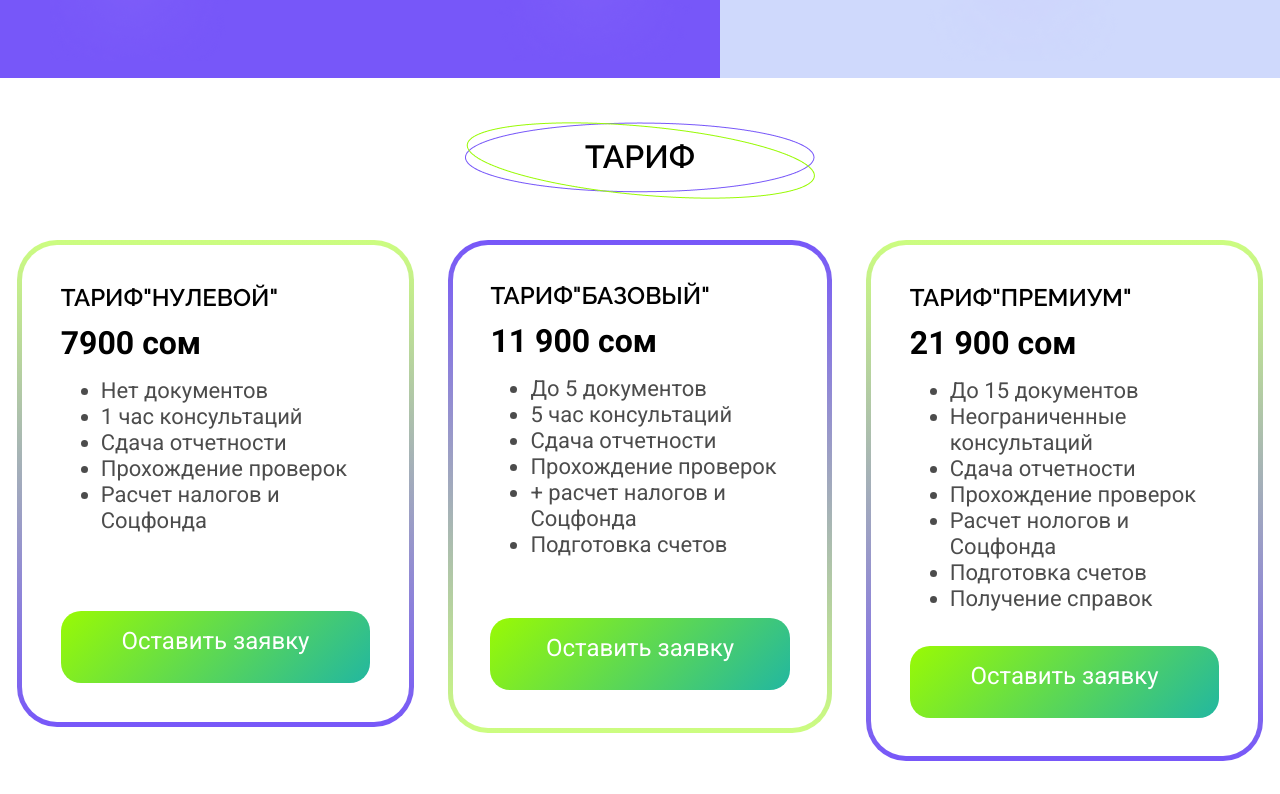
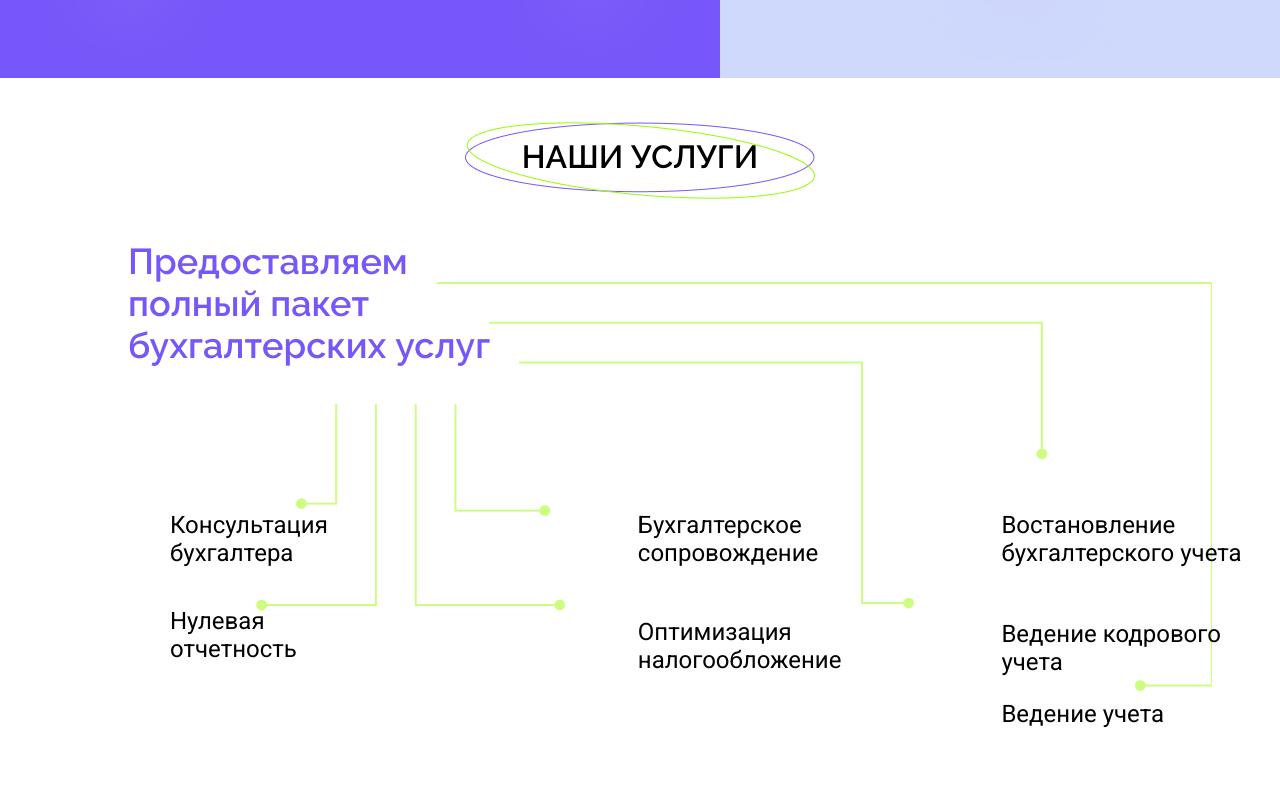
Before and after one commit to BUHi-kg/BUHi.kg, a React (Create React App) app: page / in a window 1280 px wide. Shown: the part 822-1616 px from the top of the page. Built offline with nearby package versions, Linux system fonts and the light colour scheme.

Commit message:
islam servese

```diff
--- a/src/App.js
+++ b/src/App.js
@@ -8,12 +8,14 @@ import HowItWorks from './components/HowItWorks/HowItWorks';
 import Questions from './components/Questions/Questions';
 import Tariffs from './components/Tariffs/Tariffs';
 import FormInput from './components/BlockFirst/FormFSC/FormInput/FormInput';
+import OurServices from './components/OurServices/OurServices';
 
 
 function App() {
   return (
     <div className="App">
           <Header/>
+          <OurServices/>
           <Tariffs/>
           <HowItWorks/>
           <Faq/>
--- a/src/components/BlockFirst/FormFSC/FormFSC.css
+++ b/src/components/BlockFirst/FormFSC/FormFSC.css
@@ -37,7 +37,7 @@ h5{
     color: #1E0196;
 }
 
-button{
+.buttonFSC{
     font-family: 'Roboto';
     font-style: normal;
     font-weight: 400;
--- a/src/components/BlockFirst/FormFSC/FormFSC.jsx
+++ b/src/components/BlockFirst/FormFSC/FormFSC.jsx
@@ -10,7 +10,7 @@ export default function FormFSC() {
         <h1>Оставьте заявку, чтобы получить ответ на свои вопросы</h1>
         <input type="text" name='name' placeholder='Имя'required/>
         <input type="tel" name="telephone" pattern="^[ 0-9]+$" placeholder='+996' required/>
-        <button type='submit'>Отправить</button>
+        <button className='buttonFSC' type='submit'>Отправить</button>
         <h5>Нажимая на кнопку «Отправить», я соглашаюсь с условиями обработки персональных данных</h5>
       </form>
     </div>
--- a/src/components/BlockFirst/FormFSC/FormInput/FormInput.css
+++ b/src/components/BlockFirst/FormFSC/FormInput/FormInput.css
@@ -6,6 +6,10 @@
     display: flex;
     justify-content: center;
     align-items: center;
+}
+
+.namebutton{
+    display: flex;
 }
 
 
@@ -17,3 +21,22 @@
     width: 400px;
 
 }
+
+.buttonform{
+    font-family: 'Roboto';
+    font-style: normal;
+    font-weight: 400;
+    font-size: 24px;
+    line-height: 28px;
+    color: #FFFFFF;
+
+    display: flex;
+    flex-direction: row;
+    justify-content: center;
+    align-items: center;
+    padding: 16px 32px;
+    gap: 10px;
+    background: linear-gradient(135deg, #99FA04 0%, #22B7A0 100%);
+    border: 1px solid  #99FA04;
+    border-radius: 20px;
+}
--- a/src/components/BlockFirst/FormFSC/FormInput/FormInput.jsx
+++ b/src/components/BlockFirst/FormFSC/FormInput/FormInput.jsx
@@ -4,10 +4,13 @@ export default function FormInput(){
     return(
         <div className="forminput">
             <form action="form" className='inputRequest'>
-                <h1>Вход</h1>
+                <div className='namebutton'>
+                    <button>Войти</button>
+                    <button>Регистрация</button>
+                </div>
                 <input type="text" placeholder="Электронная почта" required/>
                 <input type="text" name="" id="" placeholder="Пароль"/>
-                <button>ВХОД</button>
+                <button className='buttonform'>ВОЙТИ</button>
             </form>
         </div>
     )
--- /dev/null
+++ b/src/components/OurServices/OurServices.css
@@ -0,0 +1,73 @@
+
+.ourservices{
+    display: flex;
+    justify-content: center;
+    margin-top: 60px;
+}
+
+.ourservices img{
+    z-index: 1;
+    margin-top: -16px;
+    position: absolute;
+}
+
+
+.ourname{
+    display: block;
+    text-align: center;
+    margin-bottom: 5%;
+    font-family: 'Raleway';
+    font-style: normal;
+    font-weight: 600;
+    font-size: 32px;
+    line-height: 38px;
+    text-transform: uppercase;
+    color: #000000;
+}
+
+.ourmaintext{
+    margin-left: 10%;
+    font-family: 'Raleway';
+    font-style: normal;
+    font-weight: 600;
+    font-size: 36px;
+    line-height: 42px;
+    color: #7757F9;
+}
+
+.ourimg{
+    display: flex;
+    margin-left: 20%;
+    margin-top: -8%;
+}
+
+.ourtext{
+    display: flex;
+    font-family: 'Roboto';
+    font-style: normal;
+    font-weight: 400;
+    font-size: 24px;
+    line-height: 28px;
+    color: #000000;
+    margin-top: -14%;
+}
+
+.servicestext{
+    margin-bottom: 25%;
+}
+
+.servicestext1{
+    margin-bottom: 22%;
+}
+
+.textfirst {
+    margin-left: 170px;
+}
+
+.textsecond {
+    margin-left: 310px;
+}
+
+.textser {
+    margin-left: 160px;
+}
--- a/src/components/OurServices/OurServices.jsx
+++ b/src/components/OurServices/OurServices.jsx
@@ -0,0 +1,46 @@
+import './OurServices.css'
+import ellipse214 from '../../images/Ellipse214.png'
+import ellipse215 from '../../images/Ellipse215.png'
+import line from '../../images/Line.png'
+
+
+export default function OurServices(){
+    return(
+        <div>
+            <div className='ourservices'>
+                <img src={ellipse214}/>
+                <img src={ellipse215}/>
+                <h1 className='ourname'>Наши услуги</h1>
+            </div>
+            <h2 className='ourmaintext'>Предоставляем <br />
+                полный пакет <br />
+                бухгалтерских услуг<br />
+            </h2>
+            <img className='ourimg' src={line} />
+            <div className='ourtext'>
+                <div className='textfirst'>
+                    <p className='servicestext'>Консультация <br /> бухгалтера</p>
+                    <p>Нулевая <br /> отчетность</p>
+                </div>
+                <div className='textsecond'>
+                    <p className='servicestext'>Бухгалтерское<br />сопровождение </p>
+                    <p>Оптимизация<br />
+                        налогообложение
+                    </p>
+                </div>
+                <div className='textser'>
+                    <p className='servicestext1'>Востановление<br />
+                        бухгалтерского учета
+                    </p>
+                    <p>Ведение кодрового <br />
+                        учета
+                    </p>
+                    <p>
+                    Ведение учета
+                    </p>
+                </div>
+            </div>
+        </div>
+
+    )
+}
```
Also changed, not shown: src/images/Line.png (added).
